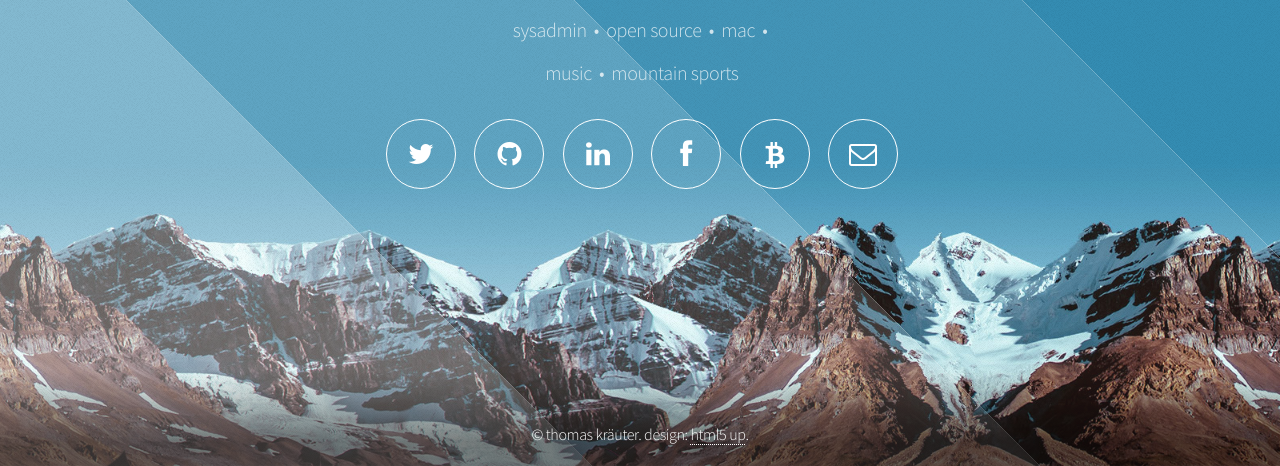
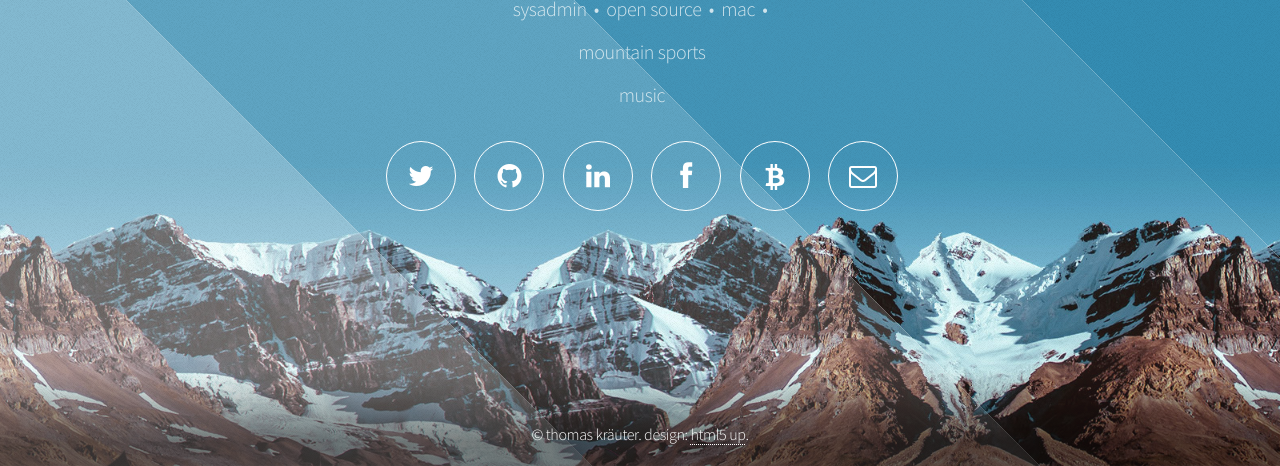
Before and after one commit to gitter-badger/tommodore.github.io, a plain HTML site: page index.html in a window 1280 px wide. Shown: the part 334-800 px from the top of the page. Drawn offline with Linux system fonts and the light colour scheme.

Commit message:
udates style

```diff
--- a/index.html
+++ b/index.html
@@ -42,7 +42,8 @@
 						<h1>thomas kr&auml;uter</h1>
             <strong>tommodore</strong>
 						<p>sysadmin &nbsp;&bull;&nbsp; open source &nbsp;&bull;&nbsp; mac &nbsp;&bull;&nbsp;</p>
-						<p>music &nbsp;&bull;&nbsp; mountain sports</p>
+						<p>mountain sports</p>
+						<p>music</p>
 						<nav>
 							<ul>
 								<li><a href="https://twitter.com/tommodore" class="fa fa-twitter"><span>twitter</span></a></li>
```
